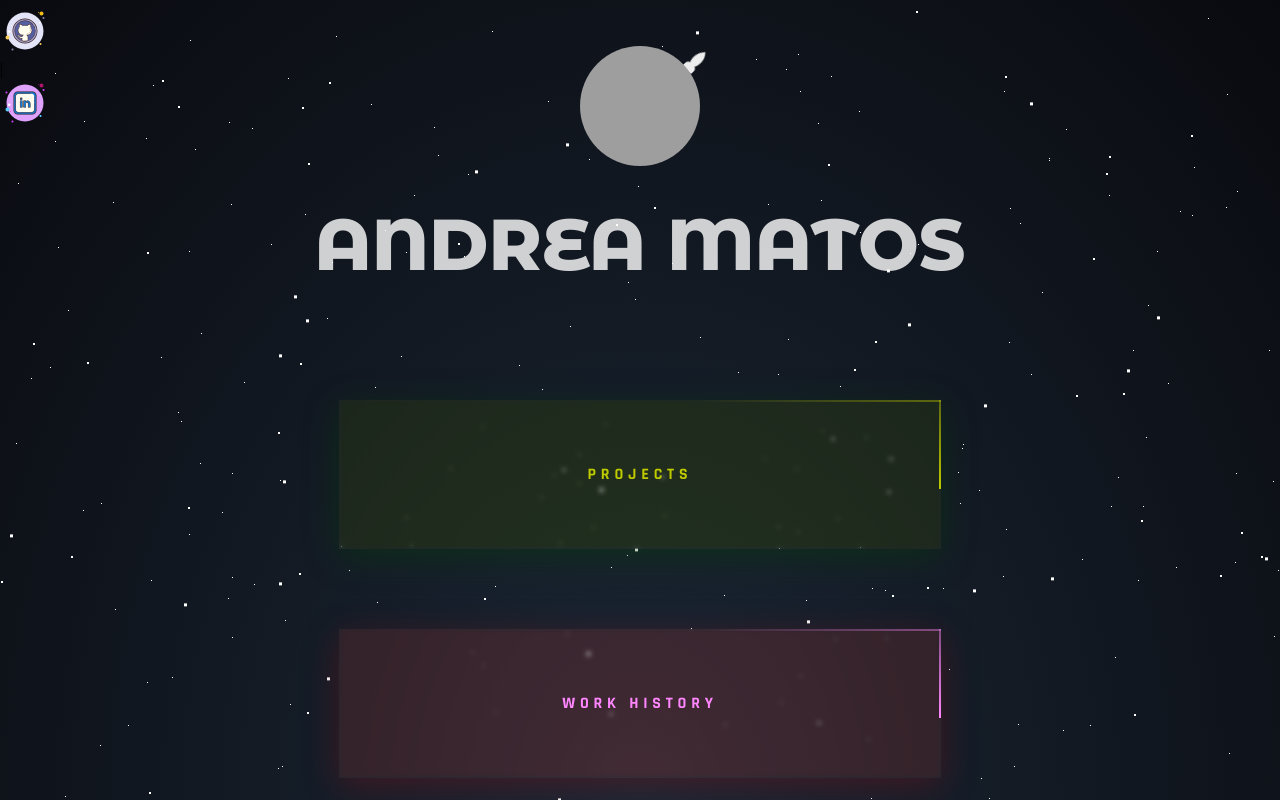
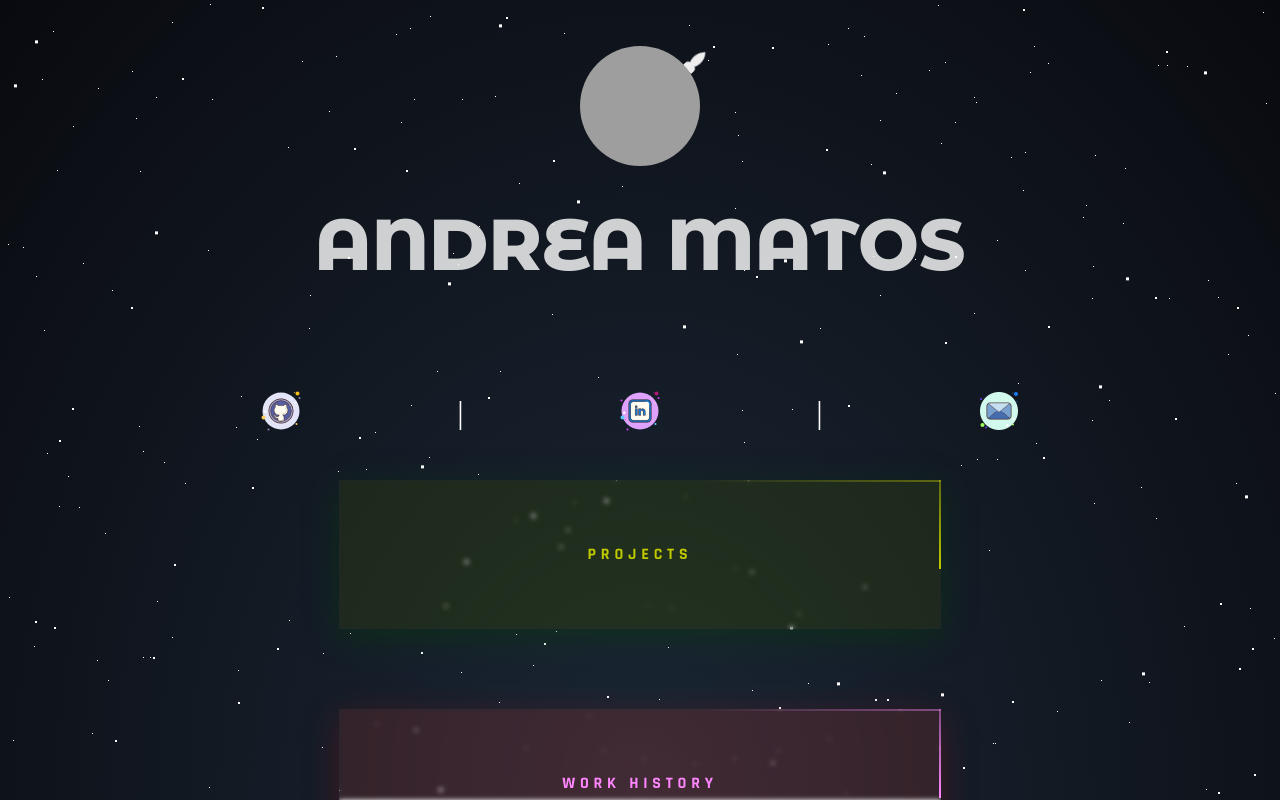
Before and after one commit to bebopdre/andreamatos.github.io, a React (Create React App) app: page / in a window 1280 px wide. Shown: the top 800 px of the page. Built offline with nearby package versions, Linux system fonts and the light colour scheme; grey boxes are pictures that could not be loaded.

Commit message:
added socials

```diff
--- a/src/pages/HomePage/HomePage.js
+++ b/src/pages/HomePage/HomePage.js
@@ -34,6 +34,12 @@ function HomePage() {
 
                 <div className='home__socials-social'>
                     <img className='home__socials-social-img' alt='LinkedIn' src={linkedin} />
+                </div>
+
+                <p className='home__socials-separator'> | </p>
+
+                <div className='home__socials-social'>
+                    <img className='home__socials-social-img' alt='E-mail' src={email} />
                 </div>
             </section>
 
--- a/src/pages/HomePage/HomePage.scss
+++ b/src/pages/HomePage/HomePage.scss
@@ -77,10 +77,28 @@ $curve2: cubic-bezier(0.645, 0.045, 0.355, 1);
         top: 25vh;
     }
 
+    &__socials {
+        position: absolute;
+
+        top: 45vh;
+        width: 100%;
+
+        padding: 2vw 20vw;
+
+        display: flex;
+        justify-content: space-between;
+        align-items: center;
+
+        &-separator {
+            color: white;
+            font-size: 2rem;
+        }
+    }
+
     &__buttons {
         position: absolute;
 
-        top: 45vh;
+        top: 55vh;
         width: 100%;
 
         display: flex;
```
